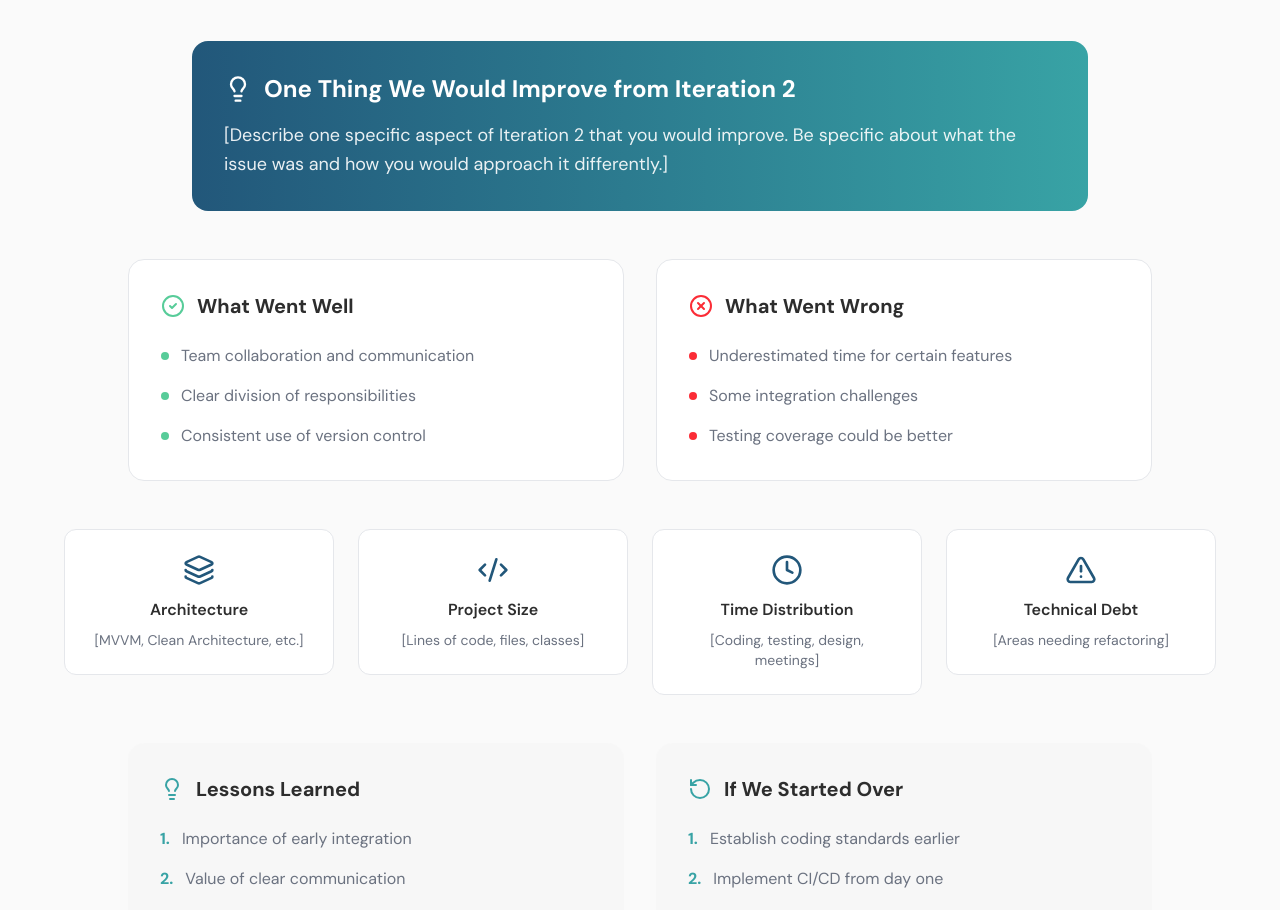
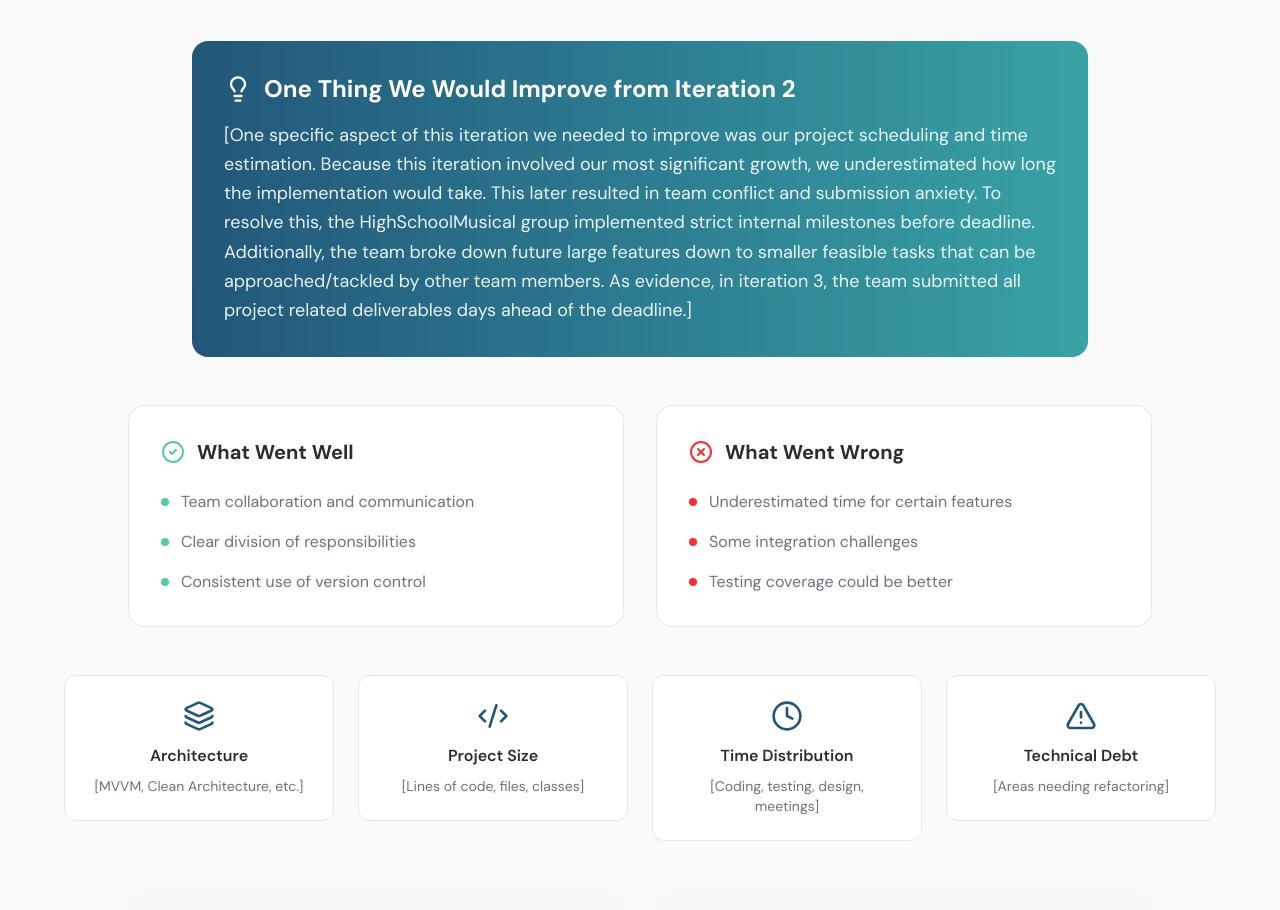
Before and after one commit to michelleokolie/yousic, a Next.js app: page / in a window 1280 px wide. Shown: the part 6820-7730 px from the top of the page. Built offline with nearby package versions, Linux system fonts and the light colour scheme.

Commit message:
Added the explanation for the "One Thing We Would Improve from Iteration 2" question

```diff
--- a/components/postmortem-section.tsx
+++ b/components/postmortem-section.tsx
@@ -27,8 +27,13 @@ export function PostmortemSection() {
                 One Thing We Would Improve from Iteration 2
               </h3>
               <p className="text-white/90 text-lg leading-relaxed">
-                [Describe one specific aspect of Iteration 2 that you would improve.
-                Be specific about what the issue was and how you would approach it differently.]
+                [One specific aspect of this iteration we needed to  improve was our project scheduling and time
+                estimation. Because this iteration involved our most significant growth, we underestimated
+                how long the implementation would take. This later resulted in team conflict and submission
+                anxiety. To resolve this, the HighSchoolMusical group implemented strict internal milestones
+                before deadline. Additionally, the team broke down future large features down to smaller
+                feasible tasks that can be approached/tackled by other team members. As evidence, in iteration 3, the
+                team submitted all project related deliverables days ahead of the deadline.]
               </p>
             </div>
           </div>
```
